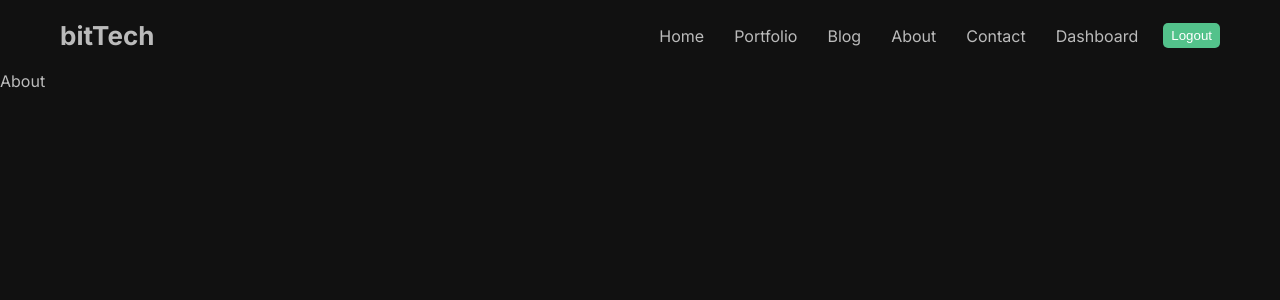
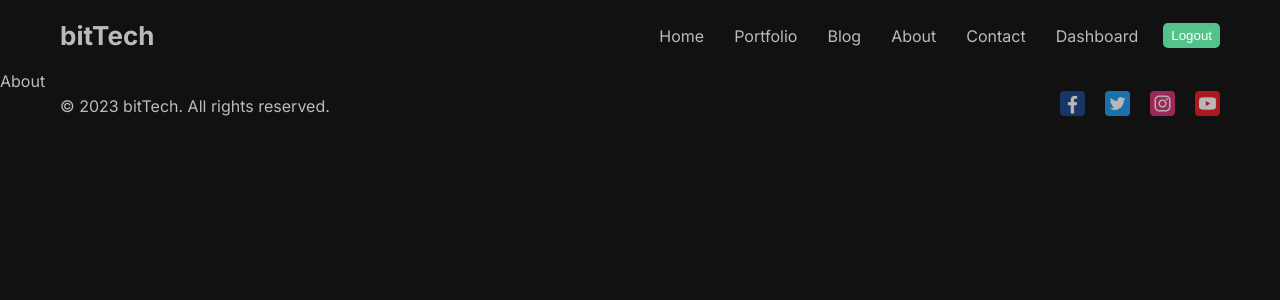
Before and after one commit to Hasnain-Shabbir/bit-tech, a Next.js app: page /about in a window 1280 px wide. Shown: the top 300 px of the page. Built offline with nearby package versions, Linux system fonts and the light colour scheme.

Commit message:
create footer

```diff
--- a/src/app/layout.js
+++ b/src/app/layout.js
@@ -1,6 +1,6 @@
 import "./globals.css";
 import { Inter } from "next/font/google";
-import { Navbar } from "../components";
+import { Navbar, Footer } from "../components";
 
 const inter = Inter({ subsets: ["latin"] });
 
@@ -15,6 +15,7 @@ export default function RootLayout({ children }) {
       <body className={inter.className}>
         <Navbar />
         {children}
+        <Footer />
       </body>
     </html>
   );
--- /dev/null
+++ b/src/components/Footer/Footer.jsx
@@ -0,0 +1,26 @@
+import React from "react";
+import Link from "next/link";
+import Image from "next/image";
+import { footerIcons } from "./footerData";
+import styles from "./footer.module.css";
+
+const Footer = () => {
+  return (
+    <footer className="container">
+      <div className={styles.footerWrapper}>
+        <p>&copy; 2023 bitTech. All rights reserved.</p>
+        <ul className={styles.iconList}>
+          {footerIcons.map((icon) => (
+            <li key={icon.id}>
+              <Link href={icon.url} target="_blank">
+                <Image width={25} height={25} src={icon.src} alt={icon.title} />
+              </Link>
+            </li>
+          ))}
+        </ul>
+      </div>
+    </footer>
+  );
+};
+
+export default Footer;
--- /dev/null
+++ b/src/components/Footer/footer.module.css
@@ -0,0 +1,19 @@
+.footerWrapper {
+  display: flex;
+  align-items: center;
+  justify-content: space-between;
+}
+
+.iconList {
+  display: flex;
+  gap: 20px;
+}
+
+.iconList li a {
+  opacity: 0.7;
+  transition: opacity 0.1s ease-in-out;
+}
+
+.iconList li a:hover {
+  opacity: 1;
+}
--- /dev/null
+++ b/src/components/Footer/footerData.js
@@ -0,0 +1,31 @@
+import FBIcon from "/public/1.png";
+import TwitterIcon from "/public/2.png";
+import InstagramIcon from "/public/3.png";
+import YoutubeIcon from "/public/4.png";
+
+export const footerIcons = [
+  {
+    id: 1,
+    title: "Facebook",
+    url: "https://www.facebook.com",
+    src: FBIcon,
+  },
+  {
+    id: 2,
+    title: "Instagram",
+    url: "https://www.instagram.com",
+    src: InstagramIcon,
+  },
+  {
+    id: 3,
+    title: "Twitter",
+    url: "https://www.twitter.com",
+    src: TwitterIcon,
+  },
+  {
+    id: 4,
+    title: "Youtube",
+    url: "https://www.youtube.com",
+    src: YoutubeIcon,
+  },
+];
--- a/src/components/index.js
+++ b/src/components/index.js
@@ -1 +1,2 @@
 export { default as Navbar } from "./Navbar/Navbar";
+export { default as Footer } from "./Footer/Footer";
```
